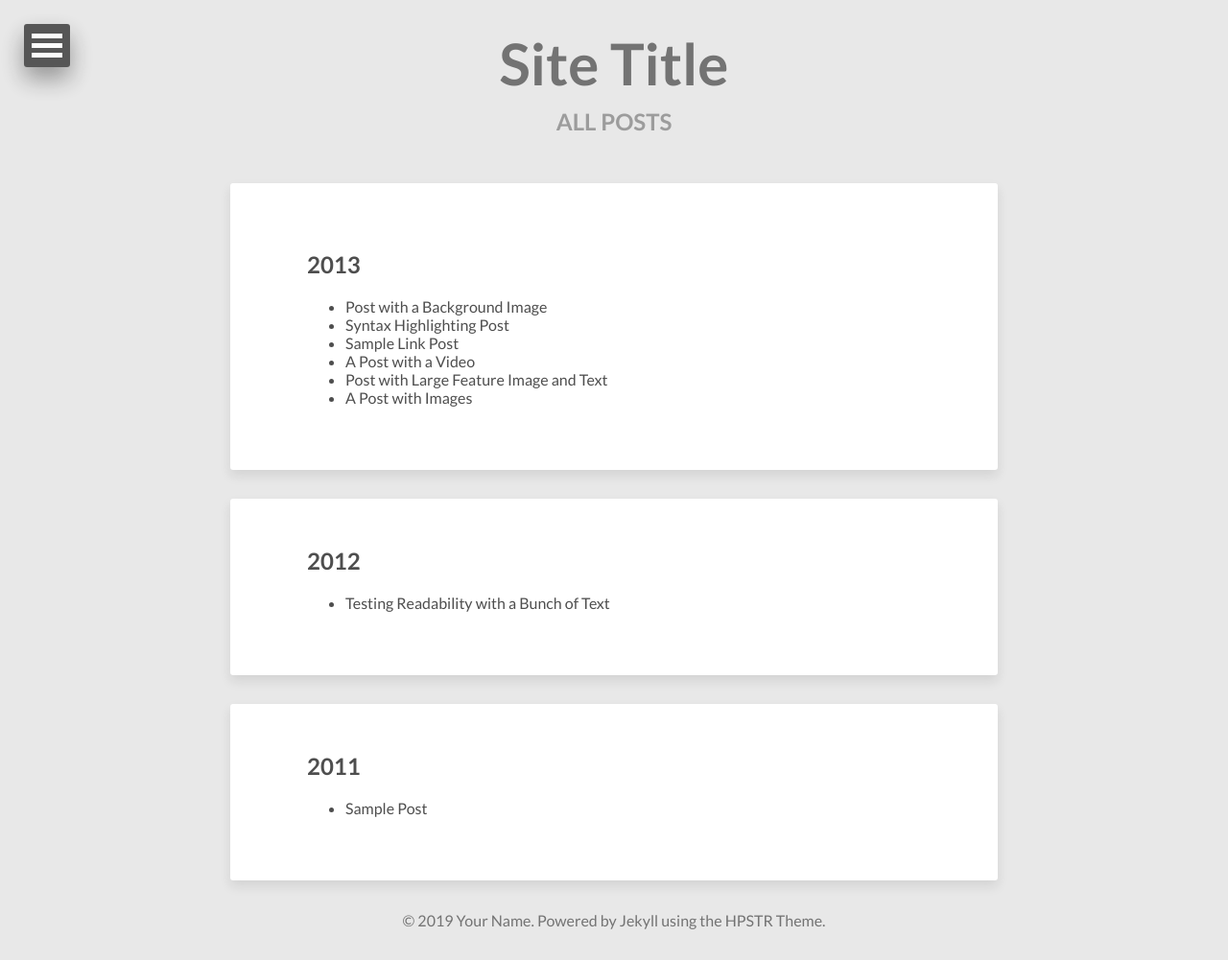
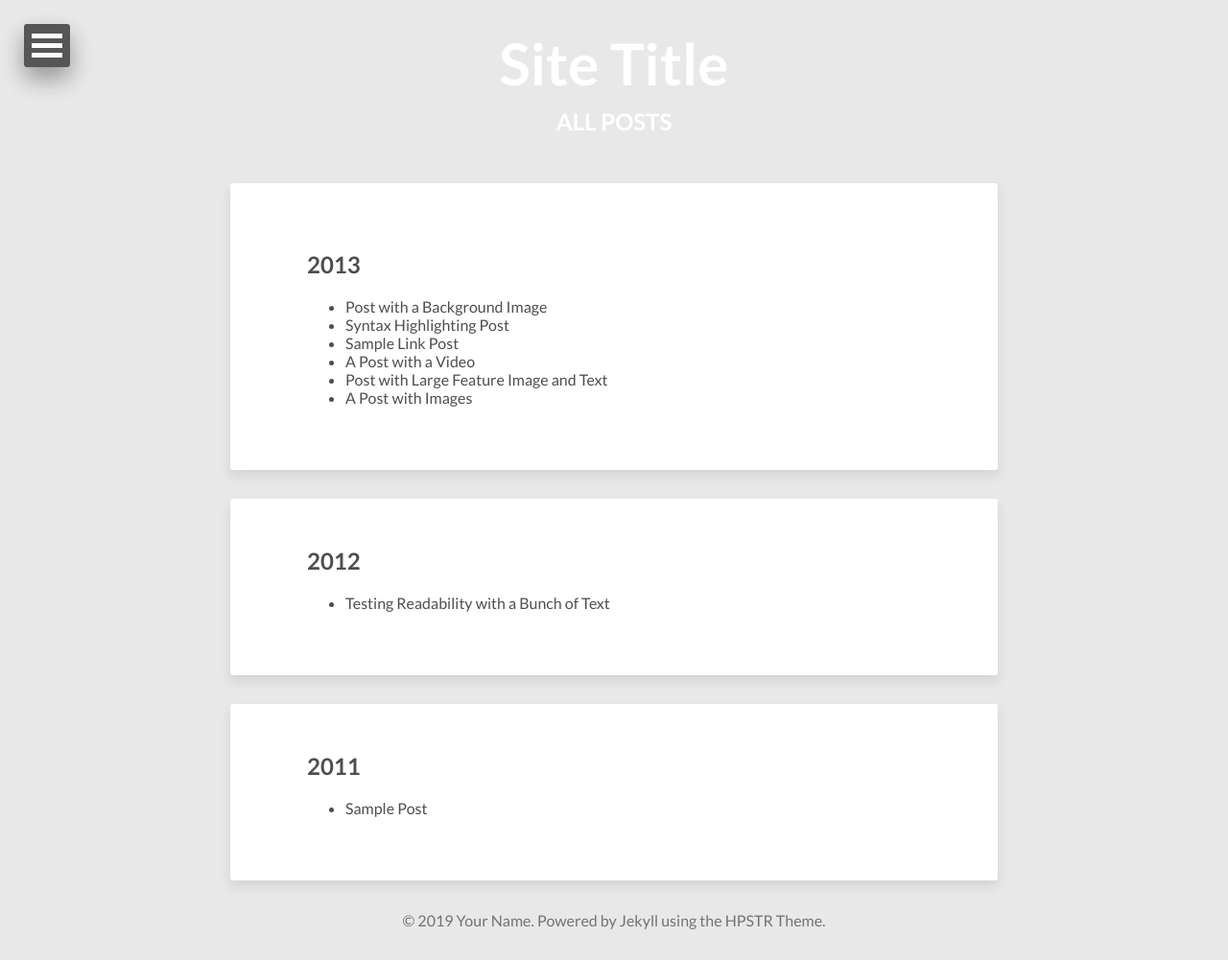
Before and after one commit to koderjoker/blog, a Jekyll site: the page built from posts/index.html, in a window 1280 px wide. Shown: the whole page at 96% size. Built offline with Jekyll 4.4.1, drawn with Linux system fonts in a browser that asks for light colours; nearby versions of some CDN libraries.

Commit message:
Configure list and heading styles

```diff
--- a/_sass/_page.scss
+++ b/_sass/_page.scss
@@ -64,7 +64,7 @@ body {
 		margin: 10px 20px;
 		font-weight: 700;
 		@include font-rem(32);
-		color: lighten($base-color,20);
+		color: #fff;
 
 		@media #{$medium} {
 			@include font-rem(48);
@@ -79,7 +79,7 @@ body {
 		margin: 0;
 		@include font-rem(18);
 		text-transform: uppercase;
-		color: lighten($base-color,40);
+		color: #fff;
 
 		@media #{$medium} {
 			@include font-rem(24);
@@ -347,8 +347,9 @@ header .entry-meta {
 	}
 
 	li {
-		padding-left: 4px;
-		padding-right: 4px;
+		padding: 4px;
+		background-color: #fff;
+	  margin: 5px;
 	}
 
 	.current-page {
```
